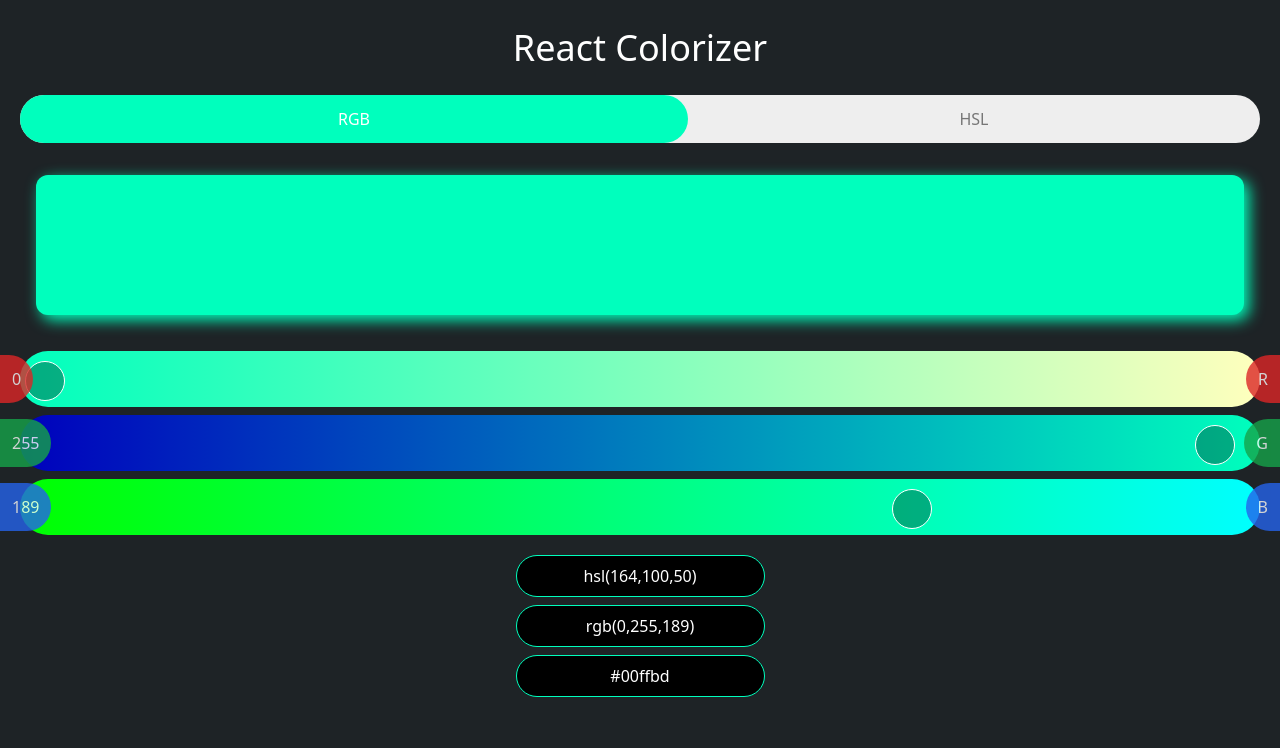
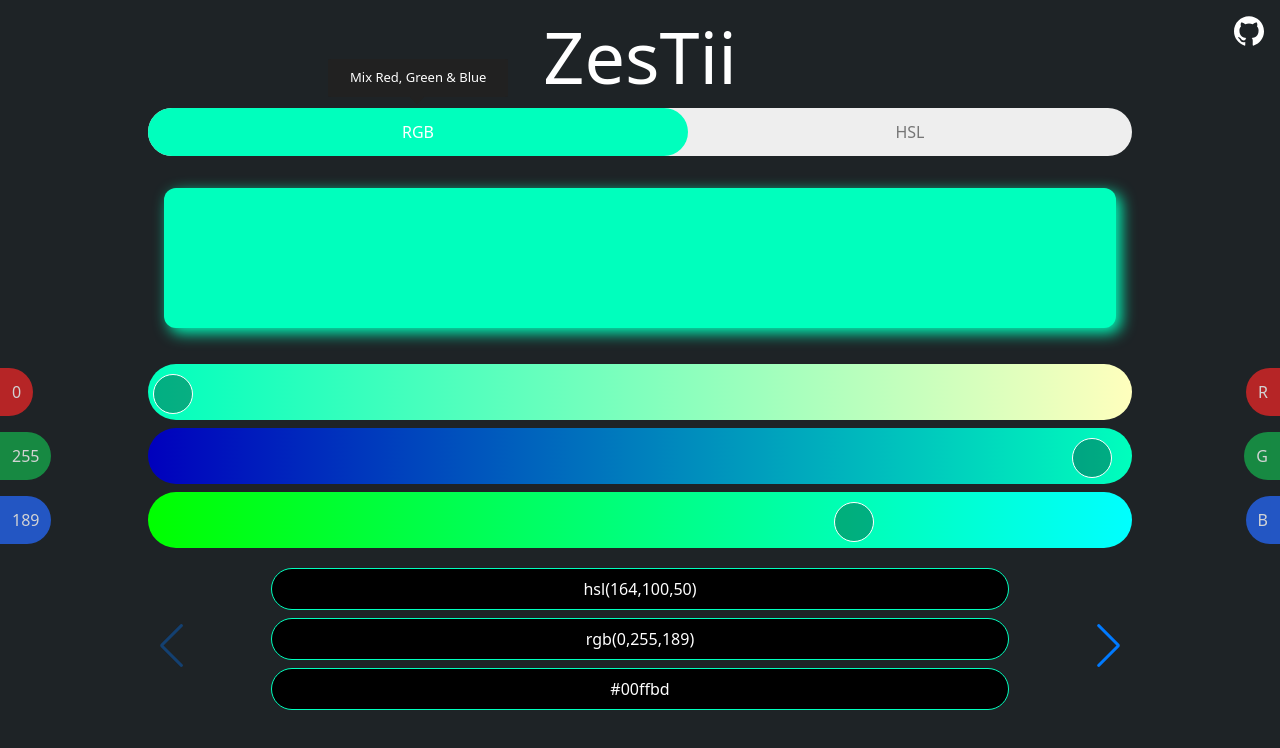
Before and after one commit to christiaan-fourie/zestii, a React (Create React App) app: page / in a window 1280 px wide. Both pictures are taken after a click on the button "RGB". Shown: the top 748 px of the page. Built offline with nearby package versions, Linux system fonts and the light colour scheme; the HTML template or start-up script is replaced by a standard one.

Commit message:
Update App.jsx

```diff
--- a/src/App.jsx
+++ b/src/App.jsx
@@ -1,7 +1,20 @@
 import "./styledStyle.css";
 import { useState , useEffect } from 'react';
+import { ImGithub, ImEyePlus, ImCancelCircle } from "react-icons/im";
+
+import ReactTooltip from 'react-tooltip';
 
 import { RGBtoHSL, HSLtoRGB, toHexa } from "./scripts/conversions";
+
+// Import Swiper React components
+import { Swiper, SwiperSlide } from "swiper/react";
+
+// Import Swiper styles
+import "swiper/css";
+import "swiper/css/navigation";
+
+// import required modules
+import { Navigation } from "swiper";
 
 function App() {
 
@@ -14,10 +27,35 @@ function App() {
   const [lum , setLum] = useState(RGBtoHSL(red,green,blue).luminace);
 
 
+
+
+
   const [activePanel, setActivePanel] = useState('rgb');
 
   const [color , setColor] = useState('rgb(' + red + ',' + green + ',' + blue + ')');
 
+  // Gradients Section
+  const [grad, setGrad] = useState([
+    {
+      id: 'grad_1',
+      color: color
+    },
+    {
+      id: 'grad_2',
+      color: color
+    }
+  ]);
+  const addToGradient = () => {
+    setGrad([
+      ...grad,
+      {
+        id: 'grad_' + (grad.length +1),
+        color: color
+      }
+    ])
+
+
+  };
 
   const reset = (e) => {
     const _input = e.target.className
@@ -61,29 +99,39 @@ function App() {
 
 
   }
+  let title = 'ZesTii';
   useEffect(() => {
     // Update the document title using the browser API
-    document.title = `Colorizer`;
+    document.title = title;
   });
 
   return (
-    <div className="App flex flex-col  px-5">
-        <h1 className="text-4xl my-5 leading-[55px] text-center ">React Colorizer</h1>
+    <div className="App flex flex-col max-w-5xl px-5 mx-auto">
+        <a  href="https://github.com/iam-krist/react-colorizer"
+            target='_blank' rel='noreferrer'
+            className="absolute right-0 m-4"
+            data-tip="Explore The Code..."><ImGithub size={30} /><ReactTooltip />
+        </a>
+        <h1 className="text-7xl pb-4 pt-5 text-center font-satisfy"
+            data-tip="Mix Colors with this beautiful color visualizing app...">
+              {title}</h1><ReactTooltip />
         <div
           style={{'backgroundColor': '#eee'}}
           className="flex flex-row w-full justify-center rounded-full">
           <button
+            data-tip="Mix Red, Green & Blue"
             onClick={() => setActivePanel('rgb') }
             style={activePanel === 'rgb' ? {'backgroundColor': color}: {'opacity': '0.5'}}
             className={activePanel === 'rgb' ? 'flex-1 h-12 px-12 rounded-full': 'flex-1 h-12 text-black'}>
             RGB
-          </button>
+          </button><ReactTooltip />
           <button
+            data-tip="Adjust the Hue, Saturation & Luminace Values"
             onClick={() => setActivePanel('hsl') }
             style={activePanel === 'hsl' ? {'backgroundColor': color}: {'opacity': '0.5'}}
             className={activePanel === 'hsl' ? 'flex-1 h-12 rounded-full px-12': 'flex-1 h-12 text-black'}>
             HSL
-          </button>
+          </button><ReactTooltip />
 
           {/* <button
             onClick={() => setActivePanel('cmyk') }
@@ -96,19 +144,19 @@ function App() {
         <div className='h-[140px] m-4 mt-8 rounded-xl' style={{backgroundColor: color, boxShadow: '5px 5px 15px', color }}> </div>
         <div
           className={activePanel === 'rgb' ? 'flex flex-col gap-2 mt-5': 'hidden'}>
-          {/* <p> Red: {red} |  Green: {green} |   Blue: {blue} </p>           */}
+          {/* <p> Red: {red} |  Green: {green} |   Blue: {blue} </p>  */}
 
           <div style={{borderRadius: '99px' ,background: 'linear-gradient(90deg, rgb(0,'+ green + ','+ blue + '), rgb(255,'+ green + ','+ blue + '))'}}>
-            <span className="absolute left-0 bg-red-600 rounded-r-full p-3 mt-1 opacity-80 z-10">{red}</span>
-            <input onChange={reset} value={red} type="range" max="255" min="0" className='red' /><span className="absolute right-0 bg-red-600 rounded-l-full p-3 mt-1 opacity-80 z-10">R</span>
+            <span className="absolute left-0 bg-red-600 rounded-r-full p-3 mt-1 opacity-80">{red}</span>
+            <input onChange={reset} onClick={reset} value={red} type="range" max="255" min="0" className='red' /><span className="absolute right-0 bg-red-600 rounded-l-full p-3 mt-1 opacity-80 z-10">R</span>
           </div>
           <div style={{borderRadius: '99px' ,background: 'linear-gradient(90deg, rgb('+ red + ',0,'+ blue + '), rgb('+ red + ',255,'+ blue + '))'}}>
-            <span className="absolute left-0 bg-green-600 rounded-r-full p-3 mt-1 opacity-80 z-10">{green}</span>
-            <input onChange={reset} value={green} type="range" max="255" min="0" className='green' /><span className="absolute right-0 bg-green-600 rounded-l-full p-3 mt-1 opacity-80 z-10">G</span>
+            <span className="absolute left-0 bg-green-600 rounded-r-full p-3 mt-1 opacity-80">{green}</span>
+            <input onChange={reset} onClick={reset} value={green} type="range" max="255" min="0" className='green' /><span className="absolute right-0 bg-green-600 rounded-l-full p-3 mt-1 opacity-80 z-10">G</span>
           </div>
           <div style={{borderRadius: '99px' ,background: 'linear-gradient(90deg, rgb('+ red + ','+ green + ',0), rgb('+ red + ','+ green + ',255))'}}>
-            <span className="absolute left-0 bg-blue-600 rounded-r-full p-3 mt-1 opacity-80 z-10">{blue}</span>
-            <input onChange={reset} value={blue} type="range" max="255" min="0" className='blue' /><span className="absolute right-0 bg-blue-600 rounded-l-full p-3 mt-1 opacity-80 z-10">B</span>
+            <span className="absolute left-0 bg-blue-600 rounded-r-full p-3 mt-1 opacity-80">{blue}</span>
+            <input onChange={reset} onClick={reset} value={blue} type="range" max="255" min="0" className='blue' /><span className="absolute right-0 bg-blue-600 rounded-l-full p-3 mt-1 opacity-80 z-10">B</span>
           </div>
         </div>
 
@@ -118,16 +166,16 @@ function App() {
 
 
           <div style={{borderRadius: '99px' ,background: 'linear-gradient(90deg,hsl(0,100%,50%),hsl(60,100%,50%),hsl(120,100%,50%),hsl(180,100%,50%),hsl(240,100%,50%),hsl(300,100%,50%),hsl(360,100%,50%))'}}>
-            <span className="absolute left-0 bg-neutral-600 rounded-r-full p-3 mt-1 opacity-80 z-10">{hue}</span>
-            <input onChange={reset} value={hue} type="range" max="360" min="0" className='hue' /><span className="absolute right-0 bg-neutral-600 rounded-l-full p-3 mt-1 opacity-80 z-10">H</span>
+            <span className="absolute left-0 bg-neutral-600 rounded-r-full p-3 mt-1 opacity-80">{hue}</span>
+            <input onChange={reset} onClick={reset} value={hue} type="range" max="360" min="0" className='hue' /><span className="absolute right-0 bg-neutral-600 rounded-l-full p-3 mt-1 opacity-80 z-10">H</span>
           </div>
           <div style={{borderRadius: '99px' ,background: 'linear-gradient(90deg, rgb(127,127,127), ' + color}}>
-            <span className="absolute left-0 bg-neutral-600 rounded-r-full p-3 mt-1 opacity-80 z-10">{sat}</span>
-            <input onChange={reset} value={sat} type="range" max="100" min="0" className='sat' /><span className="absolute right-0 bg-neutral-600 rounded-l-full p-3 mt-1 opacity-80 z-10">S</span>
+            <span className="absolute left-0 bg-neutral-600 rounded-r-full p-3 mt-1 opacity-80">{sat}</span>
+            <input onChange={reset} onClick={reset} value={sat} type="range" max="100" min="0" className='sat' /><span className="absolute right-0 bg-neutral-600 rounded-l-full p-3 mt-1 opacity-80 z-10">S</span>
           </div>
           <div style={{borderRadius: '99px' ,background: 'linear-gradient(90deg, rgb(0,0,0), ' + color + ' , rgb(255,255,255)'}}>
-            <span className="absolute left-0 bg-neutral-600 rounded-r-full p-3 mt-1 opacity-80 z-10">{lum}</span>
-            <input onChange={reset} value={lum} type="range" max="100" min="0" className='lum' /><span className="absolute right-0 bg-neutral-600 rounded-l-full p-3 mt-1 opacity-80 z-10">L</span>
+            <span className="absolute left-0 bg-neutral-600 rounded-r-full p-3 mt-1 opacity-80">{lum}</span>
+            <input onChange={reset} onClick={reset} value={lum} type="range" max="100" min="0" className='lum' /><span className="absolute right-0 bg-neutral-600 rounded-l-full p-3 mt-1 opacity-80 z-10">L</span>
           </div>
         </div>
 
@@ -146,8 +194,15 @@ function App() {
             <input onChange={reset}  type="range" max="100" min="0" className='lum' />
           </div>
         </div> */}
-
-
+        <Swiper
+                navigation={true}
+                modules={[Navigation]}
+                className="mySwiper w-full text-center"
+        >
+                <SwiperSlide>
+                  <div className="w-3/4 mx-auto">
+                    {/*
+                    Color Information */}
                     <div className='text-white pt-5 flex flex-col mx-auto gap-2 '>
                       <input style={{border: '1px solid ' + color}}
                         className="rounded-full p-2 text-center bg-black" type="text" value={ 'hsl(' + hue + ',' + sat + ',' + lum + ')'}  />
@@ -156,6 +211,48 @@ function App() {
                       <input  style={{border: '1px solid ' + color}}
                         className="rounded-full p-2 text-center bg-black" type="text" value={ toHexa(red,green,blue) }  />
                     </div>
+                  </div>
+                </SwiperSlide>
+                <SwiperSlide>
+                    {/*
+                    Gradients  */}
+                    <div className="flex flex-row mx-auto justify-center mt-10">
+                      <div className="h-24 w-2/3 rounded-xl" style={{backgroundImage: 'linear-gradient(90deg,' + grad.map(i => i.color ) + ')'}}></div>
+                    </div>
+                    <div className="w-full">
+                    <div className="flex flex-row justify-center">
+                      {grad.map((i) => (
+                        <div>
+                            <span className="h-5 w-5 rounded-full my-5 mx-1"
+                              key={i.id}
+                              data-tip={i.color}
+                              style={{display: 'block' , backgroundColor: i.color}}><ReactTooltip />
+                            </span><ReactTooltip />
+                        </div>
+
+                      ))}
+                      <button onClick={addToGradient}
+                        className="ml-10">
+                                <ImEyePlus size={40} fill={color} data-tip="Add to Gradient Selection"/>
+                      </button> <ReactTooltip />
+                      <button onClick={()=> {
+                        setGrad([
+                          {
+                            id: 'grad_1',
+                            color: color
+                          }
+                        ])
+                      }}
+                        className="ml-10 right-0 absolute mt-5 mr-20">
+                                <ImCancelCircle size={20} fill='red' data-tip="Clear All Colors"/>
+                      </button> <ReactTooltip />
+                    </div>
+                  </div>
+                </SwiperSlide>
+                {/* <SwiperSlide>
+                  <div className="w-full" > Pallets </div>
+                </SwiperSlide> */}
+        </Swiper>
 
         {/* <div className="relative bottom-0">
           <h4 className="text-xl"> Debug </h4>
```
Lines whose indentation alone changed are shown as unchanged.
